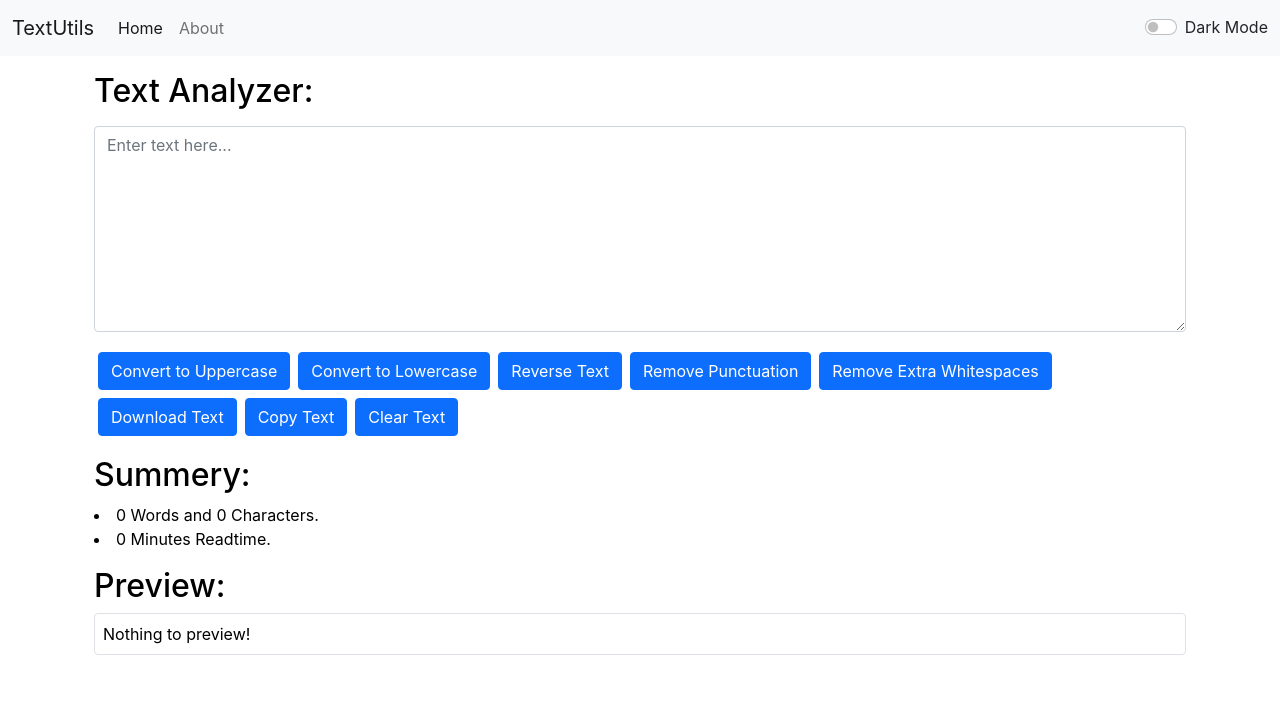
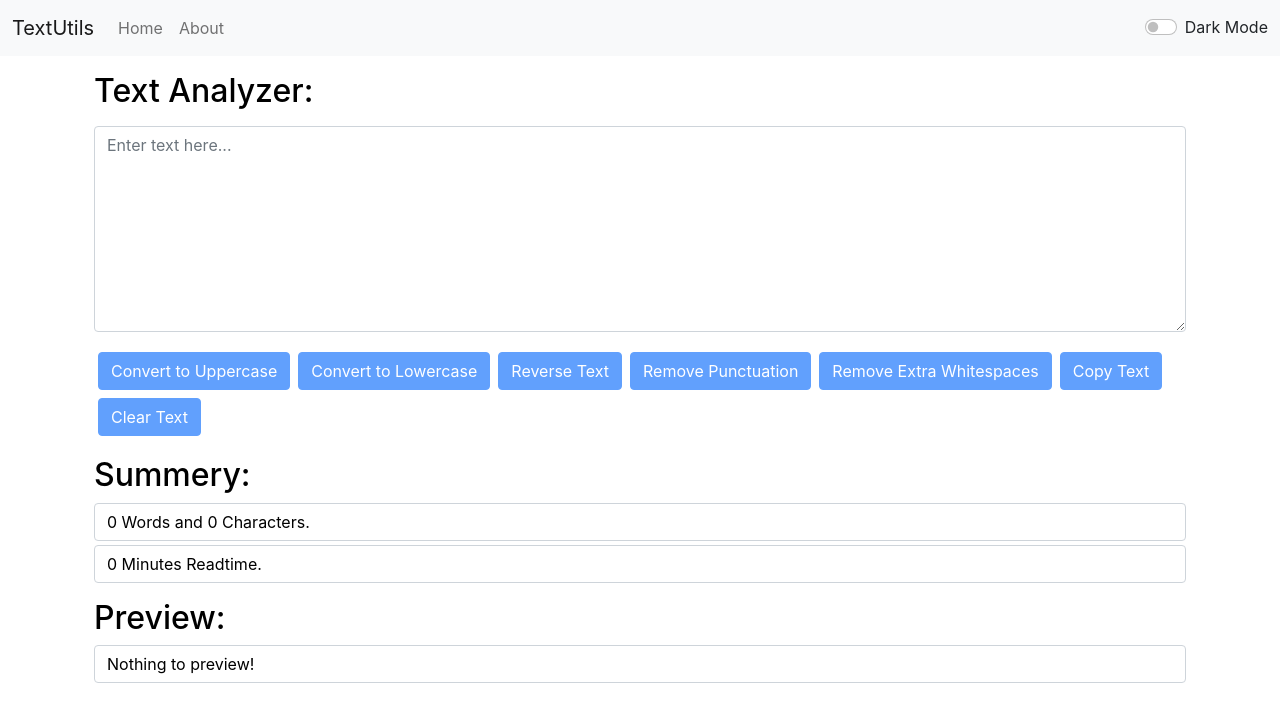
Before and after one commit to Maharnab-Saikia/TextAnalyzer, a React (Create React App) app: page / in a window 1280 px wide. Shown: the top 722 px of the page. Built offline with nearby package versions, Linux system fonts and the light colour scheme.

Commit message:
initial commit

```diff
--- a/src/components/Navbar.js
+++ b/src/components/Navbar.js
@@ -14,7 +14,7 @@ export default function Navbar(props) {
                 <div className="collapse navbar-collapse" id="navbarSupportedContent">
                     <ul className="navbar-nav me-auto mb-2 mb-lg-0">
                         <li className="nav-item">
-                            <Link className="nav-link active" aria-current="page" to="/">Home</Link>
+                            <Link className="nav-link" aria-current="page" to="/">Home</Link>
                         </li>
                         <li className="nav-item">
                             <Link className="nav-link" to="/about">{props.aboutText}</Link>
--- a/src/components/TextForm.js
+++ b/src/components/TextForm.js
@@ -33,15 +33,8 @@ export default function TextForm(props) {
         props.showAlert('Extra Whitespaces are Removed!', 'success');
     }
 
-    const handleDownloadClick = () => {
-        let newText = text;
-        setText(newText)
-    }
-
     const handleCopyClick = () => {
-        let text = document.getElementById('myBox');
-        text.select();
-        navigator.clipboard.writeText(text.value);
+        navigator.clipboard.writeText(text);
         props.showAlert('Text Copied!', 'success');
     }
 
@@ -56,6 +49,7 @@ export default function TextForm(props) {
     }
 
     const [text, setText] = useState("");
+
     return (
         <>
             <div className="container" style={{ color: props.mode === 'dark' ? 'white' : 'black' }}>
@@ -63,23 +57,26 @@ export default function TextForm(props) {
                 <div className="mb-3">
                     <textarea className="form-control" value={text} onChange={handleOnChange} style={{ background: props.mode === 'dark' ? '#333333' : 'white', color: props.mode === 'dark' ? 'white' : 'black' }} id="myBox" rows="8" placeholder="Enter text here..."></textarea>
                 </div>
-                <button className="btn btn-primary m-1" onClick={handleUpClick}>Convert to Uppercase</button>
-                <button className="btn btn-primary m-1" onClick={handleLoClick}>Convert to Lowercase</button>
-                <button className="btn btn-primary m-1" onClick={handleReverseClick}>Reverse Text</button>
-                <button className="btn btn-primary m-1" onClick={handleRemovePuncClick}>Remove Punctuation</button>
-                <button className="btn btn-primary m-1" onClick={handleRemoveClick}>Remove Extra Whitespaces</button>
-                <button className="btn btn-primary m-1" onClick={handleDownloadClick}>Download Text</button>
-                <button className="btn btn-primary m-1" onClick={handleCopyClick}>Copy Text</button>
-                <button className="btn btn-primary m-1" onClick={handleClearClick}>Clear Text</button>
+                <button disabled={text.length === 0} className="btn btn-primary m-1" onClick={handleUpClick}>Convert to Uppercase</button>
+                <button disabled={text.length === 0} className="btn btn-primary m-1" onClick={handleLoClick}>Convert to Lowercase</button>
+                <button disabled={text.length === 0} className="btn btn-primary m-1" onClick={handleReverseClick}>Reverse Text</button>
+                <button disabled={text.length === 0} className="btn btn-primary m-1" onClick={handleRemovePuncClick}>Remove Punctuation</button>
+                <button disabled={text.length === 0} className="btn btn-primary m-1" onClick={handleRemoveClick}>Remove Extra Whitespaces</button>
+                <button disabled={text.length === 0} className="btn btn-primary m-1" onClick={handleCopyClick}>Copy Text</button>
+                <button disabled={text.length === 0} className="btn btn-primary m-1" onClick={handleClearClick}>Clear Text</button>
             </div>
+
+
             <div className="container my-3" style={{ color: props.mode === 'dark' ? 'white' : 'black' }}>
                 <h2>Summery:</h2>
-                <li>{text.split(" ").filter((element) => { return element.length !== 0 }).length} Words and {text.length} Characters.</li>
-                <li>{0.008 * text.split(' ').filter((element) => { return element.length !== 0 }).length} Minutes Readtime.</li>
+                <p className="form-control mb-1" style={{ background: props.mode === 'dark' ? '#333333' : 'white', color: props.mode === 'dark' ? 'white' : 'black' }}>{text.split(/\s+/).filter((element) => { return element.length !== 0 }).length} Words and {text.length} Characters.</p>
+                <p className="form-control" style={{ background: props.mode === 'dark' ? '#333333' : 'white', color: props.mode === 'dark' ? 'white' : 'black' }}>{0.008 * text.split(' ').filter((element) => { return element.length !== 0 }).length} Minutes Readtime.</p>
             </div>
+
+
             <div className="container my-3" style={{ color: props.mode === 'dark' ? 'white' : 'black' }}>
                 <h2>Preview:</h2>
-                <p className={`border border-${props.mode === 'dark' ? 'white' : 'black'} rounded p-2`}>{text.length > 0 ? text : 'Nothing to preview!'}</p>
+                <p className="form-control" style={{ background: props.mode === 'dark' ? '#333333' : 'white', color: props.mode === 'dark' ? 'white' : 'black' }}>{text.length > 0 ? text : 'Nothing to preview!'}</p>
             </div>
         </>
     )
```
